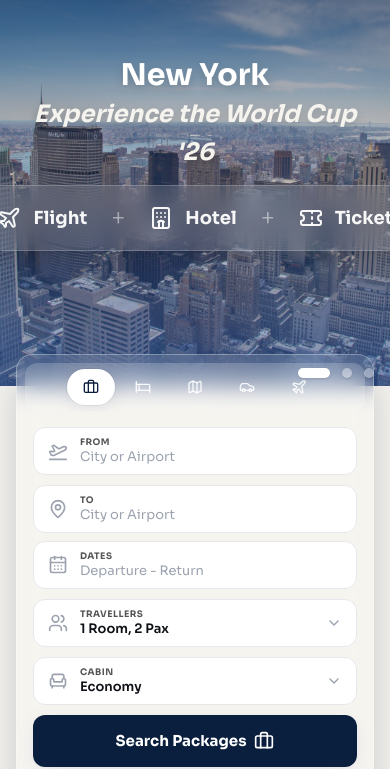
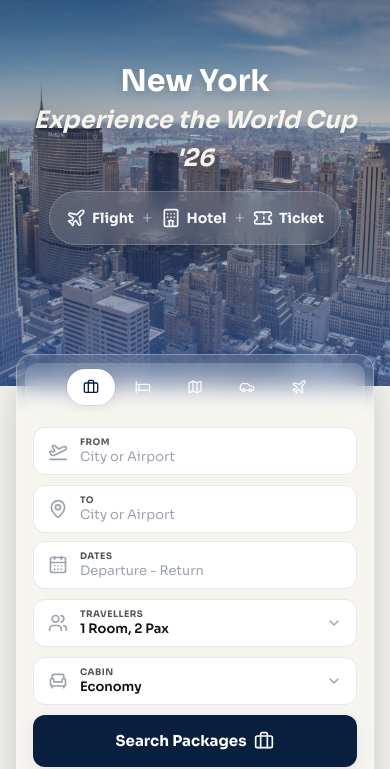
Before and after one commit to ronramanan/easygds-demo-site, a website: page index.html in a window 390 px wide. Shown: the part 78-847 px from the top of the page. Drawn offline with nearby package versions, Linux system fonts and the light colour scheme.

Commit message:
mobile optimisations

```diff
--- a/index.html
+++ b/index.html
@@ -157,20 +157,20 @@
                         <span class="text-brand-surface italic text-2xl md:text-4xl">Experience the World Cup '26</span>
                     </h1>
                     <div
-                        class="animate-fade-in-up delay-[200ms] flex items-center justify-center gap-6 text-white/95 bg-white/10 backdrop-blur-md px-8 py-4 rounded-full border border-white/20 shadow-lg">
-                        <div class="flex items-center gap-3">
-                            <i data-lucide="plane" class="w-6 h-6"></i>
-                            <span class="font-bold text-lg">Flight</span>
+                        class="animate-fade-in-up delay-[200ms] max-w-full flex items-center justify-center gap-2 sm:gap-6 text-white/95 bg-white/10 backdrop-blur-md px-4 sm:px-8 py-3 sm:py-4 rounded-full border border-white/20 shadow-lg">
+                        <div class="flex items-center gap-1.5 sm:gap-3">
+                            <i data-lucide="plane" class="w-5 h-5 sm:w-6 sm:h-6"></i>
+                            <span class="font-bold text-sm sm:text-lg">Flight</span>
                         </div>
-                        <span class="text-2xl font-light opacity-50">+</span>
-                        <div class="flex items-center gap-3">
-                            <i data-lucide="hotel" class="w-6 h-6"></i>
-                            <span class="font-bold text-lg">Hotel</span>
+                        <span class="text-lg sm:text-2xl font-light opacity-50">+</span>
+                        <div class="flex items-center gap-1.5 sm:gap-3">
+                            <i data-lucide="hotel" class="w-5 h-5 sm:w-6 sm:h-6"></i>
+                            <span class="font-bold text-sm sm:text-lg">Hotel</span>
                         </div>
-                        <span class="text-2xl font-light opacity-50">+</span>
-                        <div class="flex items-center gap-3">
-                            <i data-lucide="ticket" class="w-6 h-6"></i>
-                            <span class="font-bold text-lg">Ticket</span>
+                        <span class="text-lg sm:text-2xl font-light opacity-50">+</span>
+                        <div class="flex items-center gap-1.5 sm:gap-3">
+                            <i data-lucide="ticket" class="w-5 h-5 sm:w-6 sm:h-6"></i>
+                            <span class="font-bold text-sm sm:text-lg">Ticket</span>
                         </div>
                     </div>
                 </div>
@@ -246,8 +246,7 @@
         </div>
 
         <!-- Carousel Navigation Dots -->
-        <div class="absolute bottom-2 right-4 md:bottom-10 md:right-12 z-20 flex gap-3"
-            style="bottom: 0.5rem; right: 1rem;">
+        <div class="absolute bottom-10 right-12 z-20 hidden md:flex gap-3">
             <button class="carousel-dot active h-2.5 rounded-full transition-all duration-300 bg-white w-8 shadow-sm"
                 data-index="0" aria-label="Slide 1"></button>
             <button
```
